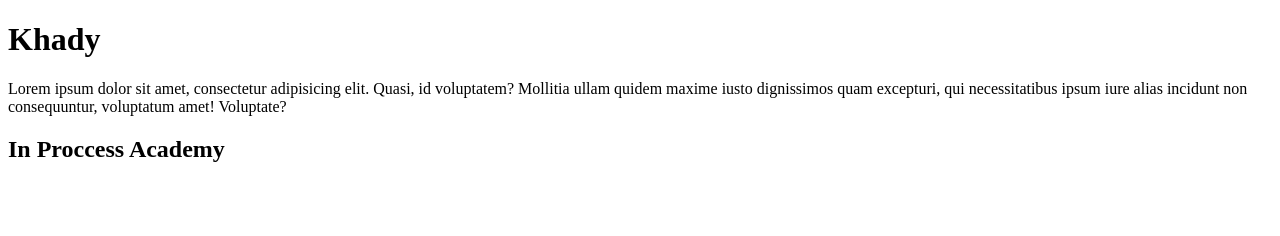
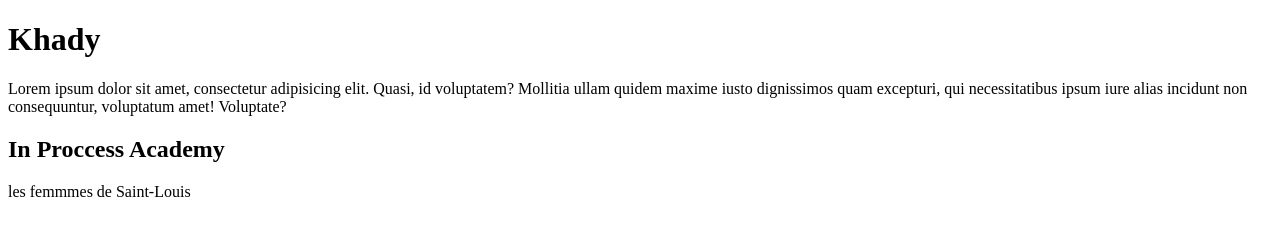
Before and after one commit to Loum200/Myprojet, a plain HTML site: page index.html in a window 1280 px wide. Drawn offline with Linux system fonts and the light colour scheme.

Commit message:
troixieme commit

```diff
--- a/index.html
+++ b/index.html
@@ -10,6 +10,7 @@
     <h1>Khady</h1>
     <p>Lorem ipsum dolor sit amet, consectetur adipisicing elit. Quasi, id voluptatem? Mollitia ullam quidem maxime iusto dignissimos quam excepturi, qui necessitatibus ipsum iure alias incidunt non consequuntur, voluptatum amet! Voluptate?</p>
 <h2>In Proccess Academy</h2>
+<p>les femmmes de Saint-Louis </p>
 </body>
 
 </html>
```
